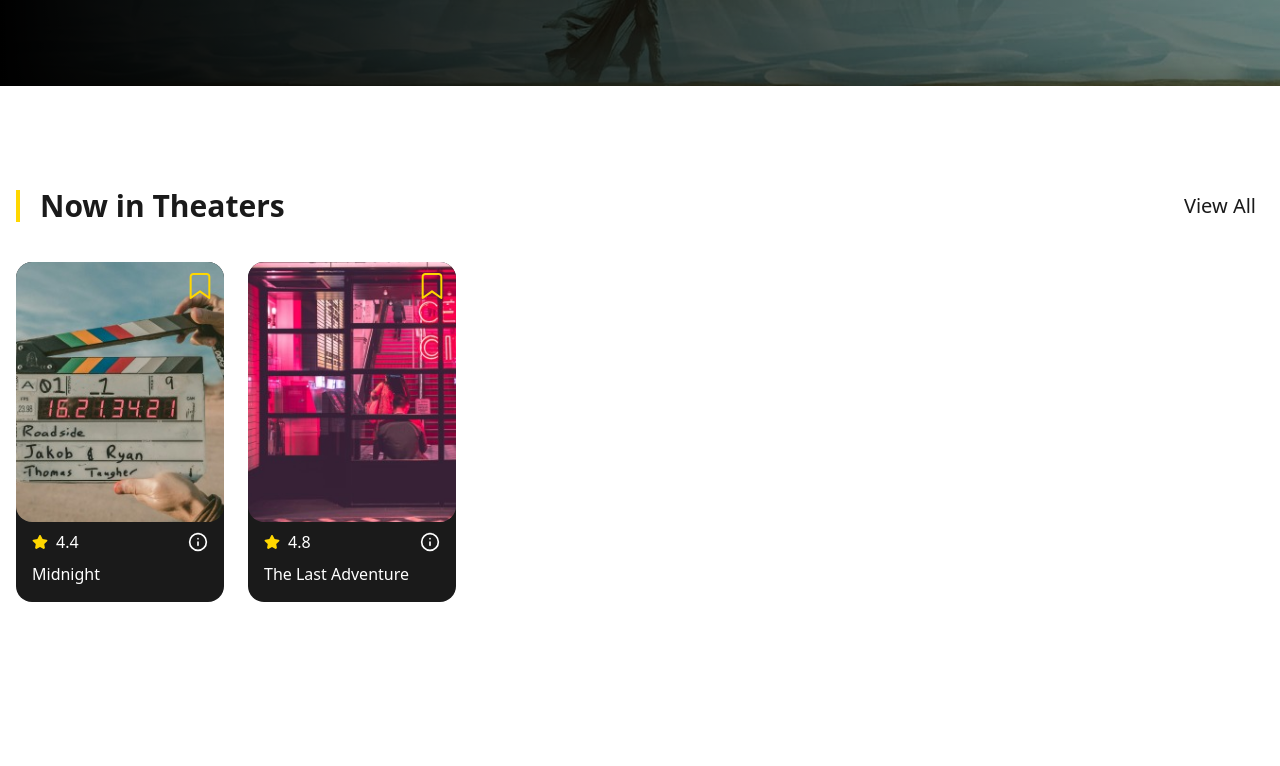
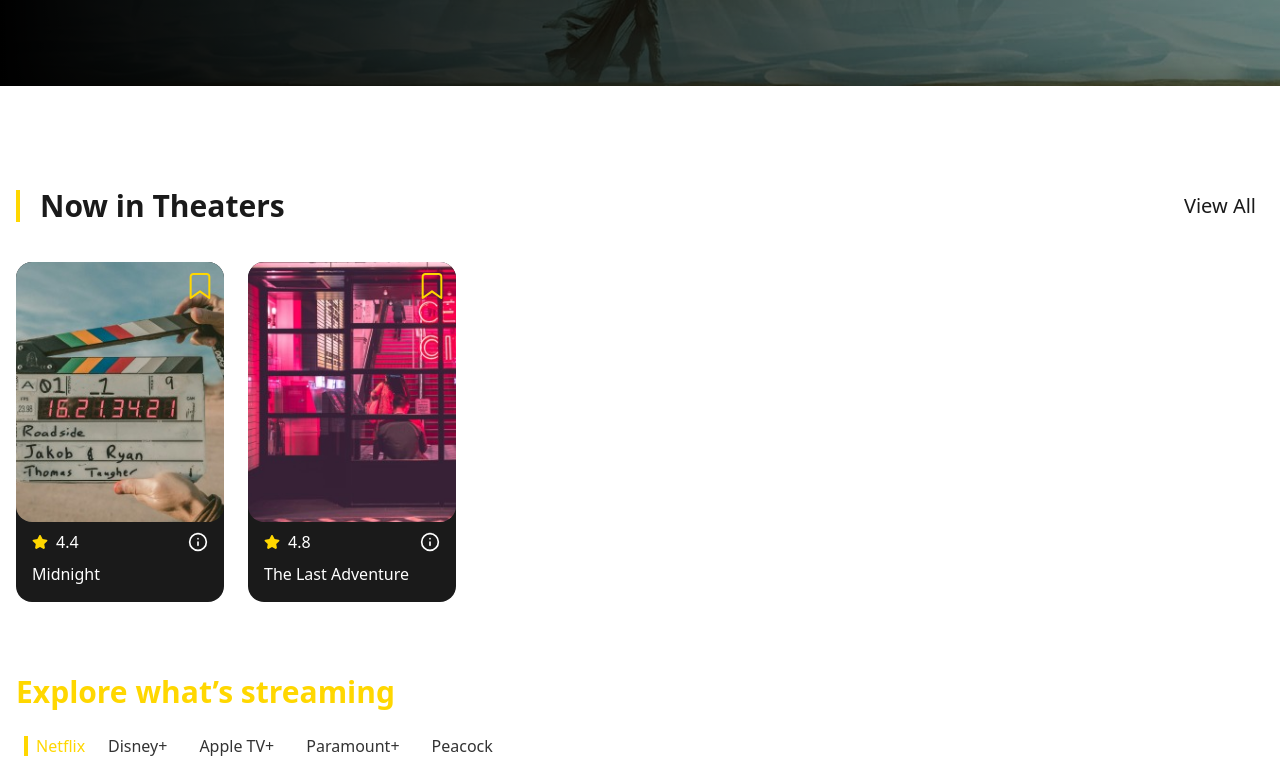
Before and after one commit to Meshil-Maring/MVReview, a website: page src/home.html in a window 1280 px wide. Shown: the part 738-1504 px from the top of the page. Before the commit the page ends 1412 px from the top, so only its background shows below. Drawn offline with Linux system fonts and the light colour scheme.

Commit message:
Add Explore what's streaming

```diff
--- a/src/home.html
+++ b/src/home.html
@@ -228,5 +228,18 @@
         </div>
       </div>
     </div>
+
+    <h3 class="text-3xl font-bold ml-4 text-yw-0">Explore what’s streaming</h3>
+
+    <ul class="flex flex-row gap-8 ml-4 mt-4 items-center">
+      <li class="p-2 font-medium w-fit flex items-center gap-2">
+        <p class="h-5 w-1 bg-yw-0" />
+        <p class="w-8 text-yw-0">Netflix</p>
+      </li>
+      <li class="text-bg-1 font-medium">Disney+</li>
+      <li class="text-bg-1 font-medium">Apple TV+</li>
+      <li class="text-bg-1 font-medium">Paramount+</li>
+      <li class="text-bg-1 font-medium">Peacock</li>
+    </ul>
   </body>
 </html>
```
Also changed, not shown: src/output.css.
